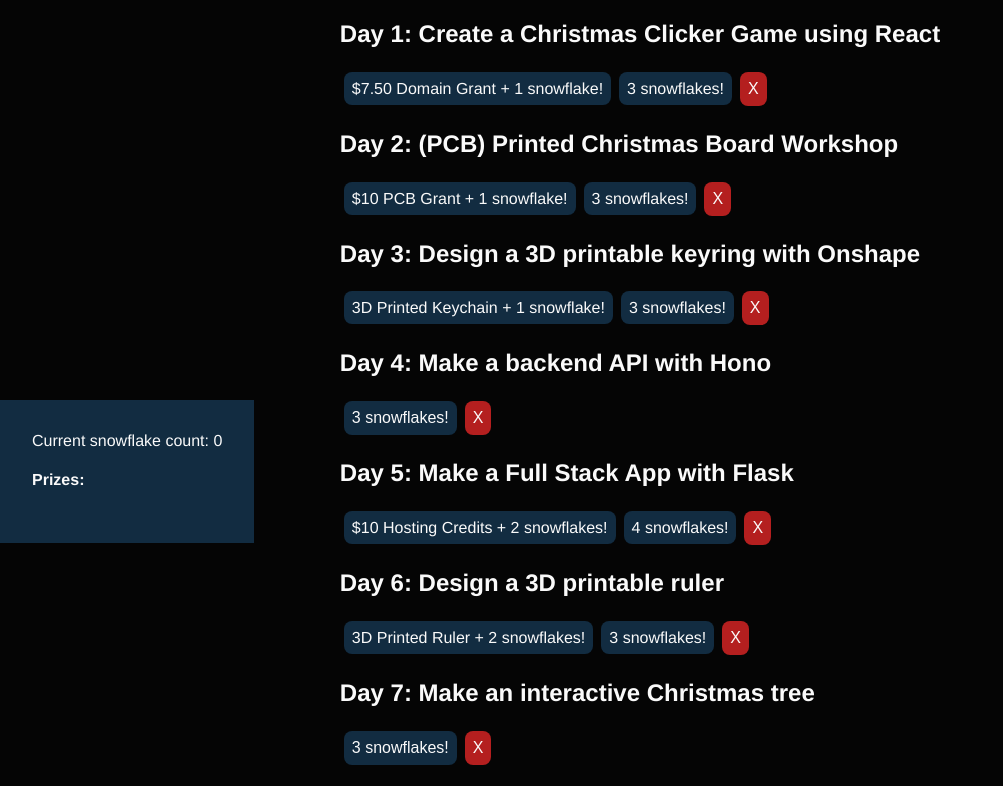
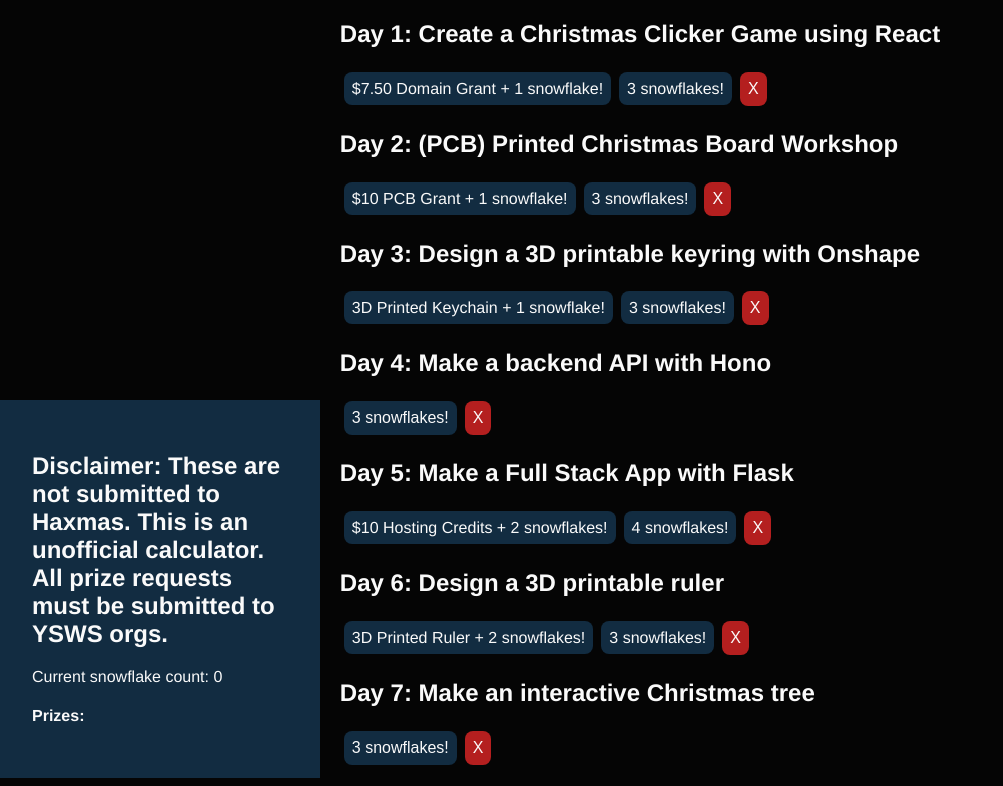
Before and after one commit to TheSeagullDev/haxmas-prize-calculator, a plain HTML site: page index.html in a window 1280 px wide. Shown: the top 786 px of the page, without its empty margins (0-1003 px from the left). Drawn offline with Linux system fonts and the light colour scheme.

Commit message:
add disclaimer

```diff
--- a/index.html
+++ b/index.html
@@ -10,6 +10,7 @@
 <body>
     <div id="content"></div>
     <div class="rewards">
+        <h2>Disclaimer: These are not submitted to Haxmas. This is an unofficial calculator. All prize requests must be submitted to YSWS orgs.</h2>
         <div class="snowflakeCounter">Current snowflake count: 0</div>
         <div class="prizesList"><h4>Prizes:</h4></div>
     </div>
--- a/style.css
+++ b/style.css
@@ -59,5 +59,6 @@
 		background-color: #122c41;
 		padding: 32px;
 		font-size: 16px;
+		max-width: 20vw;
 	}
 }
```
